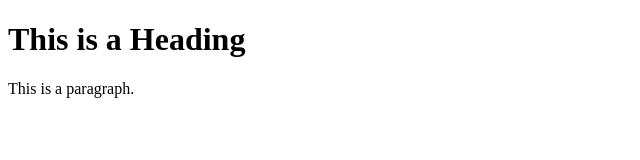
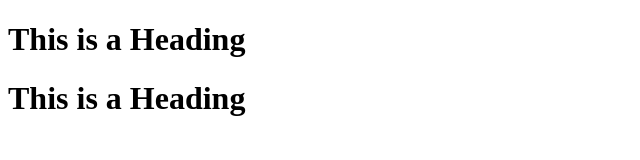
Before and after one commit to Lundsther/cosmic-girl, a plain HTML site: page Henni/index.html in a window 1280 px wide. Shown: the whole page, without its empty margins (0-640 px from the left). Drawn offline with Linux system fonts and the light colour scheme.

Commit message:
removed paragraph, added heading

```diff
--- a/Henni/index.html
+++ b/Henni/index.html
@@ -6,7 +6,7 @@
 <body>
 
   <h1>This is a Heading</h1>
-  <p>This is a paragraph.</p>
+  <h1>This is a Heading</h1>
 
 </body>
 </html>
```
